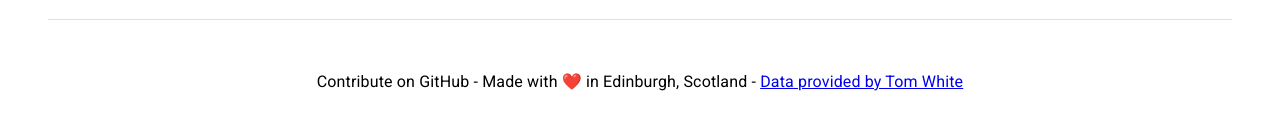
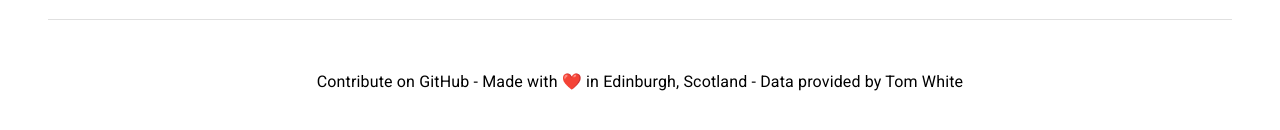
Before and after one commit to JamieChung/scotland-covid-dashboard, a Next.js app: page / in a window 1280 px wide. Shown: the part 478-608 px from the top of the page. Built offline with nearby package versions, Linux system fonts and the light colour scheme; no server answers.

Commit message:
adding GA tag

```diff
--- a/package.json
+++ b/package.json
@@ -26,6 +26,7 @@
     "numeral": "^2.0.6",
     "react": "^16.13.1",
     "react-dom": "^16.13.1",
+    "react-ga": "^2.7.0",
     "recharts": "^1.8.5",
     "seed-color": "^2.0.1",
     "typeface-roboto": "0.0.75"
--- a/pages/index.tsx
+++ b/pages/index.tsx
@@ -1,21 +1,23 @@
-import { Card, CardContent, CardHeader, Grid, Divider, Tabs, Tab } from '@material-ui/core';
-import AppBar from '@material-ui/core/AppBar';
+import { Divider, Grid } from '@material-ui/core';
 import Container from '@material-ui/core/Container';
-import IconButton from '@material-ui/core/IconButton';
-import Toolbar from '@material-ui/core/Toolbar';
 import Typography from '@material-ui/core/Typography';
-import MenuIcon from '@material-ui/icons/Menu';
-import * as _ from 'lodash';
-import moment from 'moment';
+import * as queries from '../utils/queries';
 import AreasCharts from './components/areasCharts';
 import CountryCharts from './components/countryCharts';
+import SingleKPICard from './components/singleKPICard';
 import TopAreasTable from './components/topAreasTable';
 import TopCountriesTable from './components/topCountriesTable';
-import SingleKPICard from './components/singleKPICard';
-import * as queries from '../utils/queries';
+import ReactGA from 'react-ga';
+import React from 'react';
 
-const HomePage = () => {
+export default class HomePage extends React.Component {
 
+    componentDidMount () {
+        ReactGA.initialize('UA-163866086-1');
+        ReactGA.pageview(window.location.pathname + window.location.search);
+    }
+
+    render() {
         return (
             <div>
                 <link rel="stylesheet" href="https://fonts.googleapis.com/css?family=Roboto:300,400,500,700&display=swap" />
@@ -56,11 +58,16 @@ const HomePage = () => {
                     </Grid>
                     <Divider variant="middle" style={{marginTop:50, marginBottom:50}} />
                     <Typography variant="body1" style={{textAlign: 'center'}}>
-                        Contribute on GitHub - Made with ❤️ in Edinburgh, Scotland - <a href="https://github.com/tomwhite/covid-19-uk-data">Data provided by Tom White</a>
+                        <ReactGA.OutboundLink eventLabel="outbound-github.com/jamiechung/scotland-covid-dashboard" target="_blank" to="https://github.com/JamieChung/scotland-covid-dashboard">
+                        Contribute on GitHub
+                        </ReactGA.OutboundLink>
+                        <span> - Made with ❤️ in Edinburgh, Scotland - </span>
+                        <ReactGA.OutboundLink eventLabel="outbound-github.com/tomwhite/covid-19-uk-data" target="_blank" to="https://github.com/tomwhite/covid-19-uk-data">
+                        Data provided by Tom White
+                        </ReactGA.OutboundLink>
                     </Typography>
                 </Container>
             </div >
         );
     }
-
-export default HomePage;
+}
```
Also changed, not shown: 2 other files (tests, documents, lock files or other folders). Lines whose indentation alone changed are shown as unchanged.
